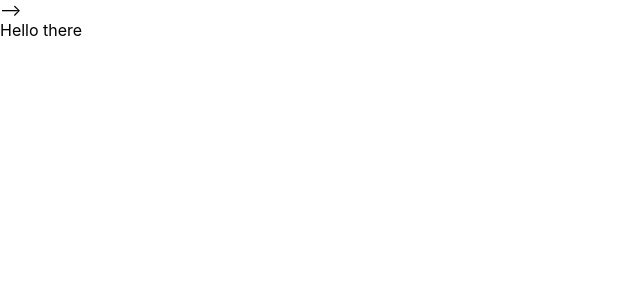
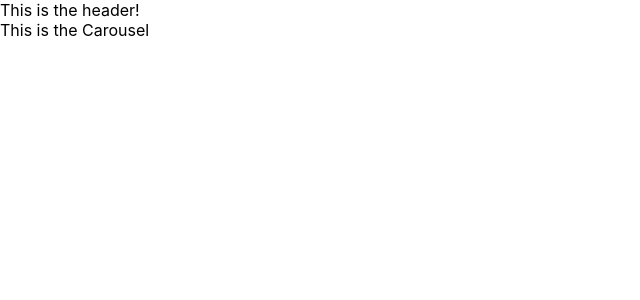
Before and after one commit to ShokadinuEU/mpq-ltd, a React (Create React App) app: page / in a window 1280 px wide. Shown: the top 300 px of the page, without its empty margins (0-640 px from the left). Built offline with nearby package versions, Linux system fonts and the light colour scheme.

Commit message:
adding header and carousel initial setup

```diff
--- a/public/index.html
+++ b/public/index.html
@@ -7,12 +7,11 @@
     <meta name="theme-color" content="#000000" />
     <meta name="description" content="Ductwork labour supply" />
     <link rel="apple-touch-icon" href="%PUBLIC_URL%/logo192.png" />
-    -->
     <link rel="manifest" href="%PUBLIC_URL%/manifest.json" />
     <title>MPS Ltd</title>
   </head>
   <body>
-    <noscript>You need to enable JavaScript to run this app.</noscript>
+    <!-- <noscript>You need to enable JavaScript to run this app.</noscript> -->
     <div id="root"></div>
   </body>
 </html>
--- a/src/App.js
+++ b/src/App.js
@@ -1,7 +1,14 @@
 import "./App.css";
+import Header from "./components/header/Header";
+import Carousel from "./components/carousel/Carousel";
 
 function App() {
-  return <div>Hello there</div>;
+  return (
+    <div>
+      <Header />
+      <Carousel />
+    </div>
+  );
 }
 
 export default App;
--- /dev/null
+++ b/src/components/carousel/Carousel.js
@@ -0,0 +1,5 @@
+import React from "react";
+
+export default function Carousel() {
+  return <div>This is the Carousel</div>;
+}
--- a/src/components/header/Header.js
+++ b/src/components/header/Header.js
@@ -0,0 +1,5 @@
+import React from "react";
+
+export default function Header() {
+  return <div>This is the header!</div>;
+}
```
Also changed, not shown: src/components/carousel/carousel.scss (added).
